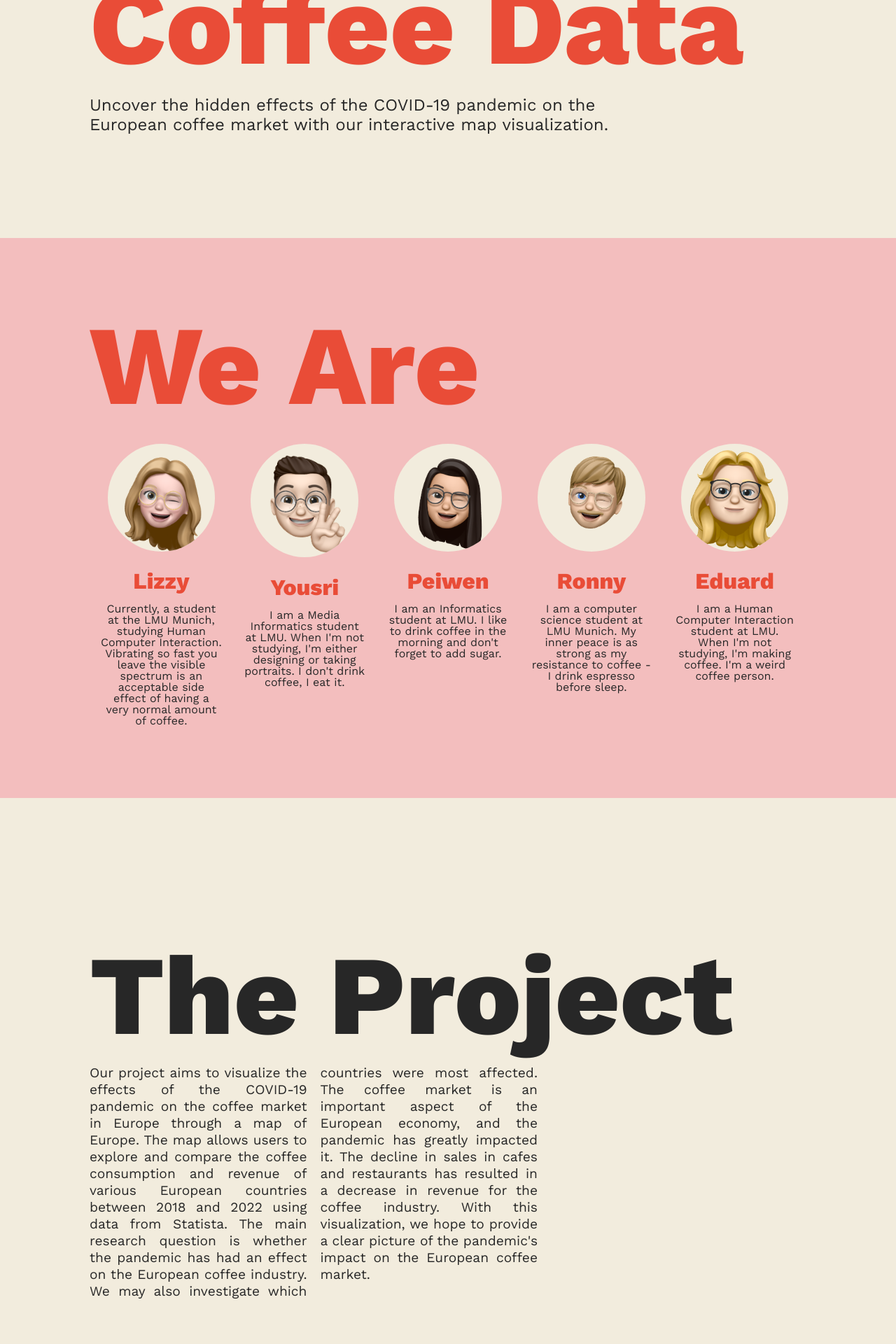
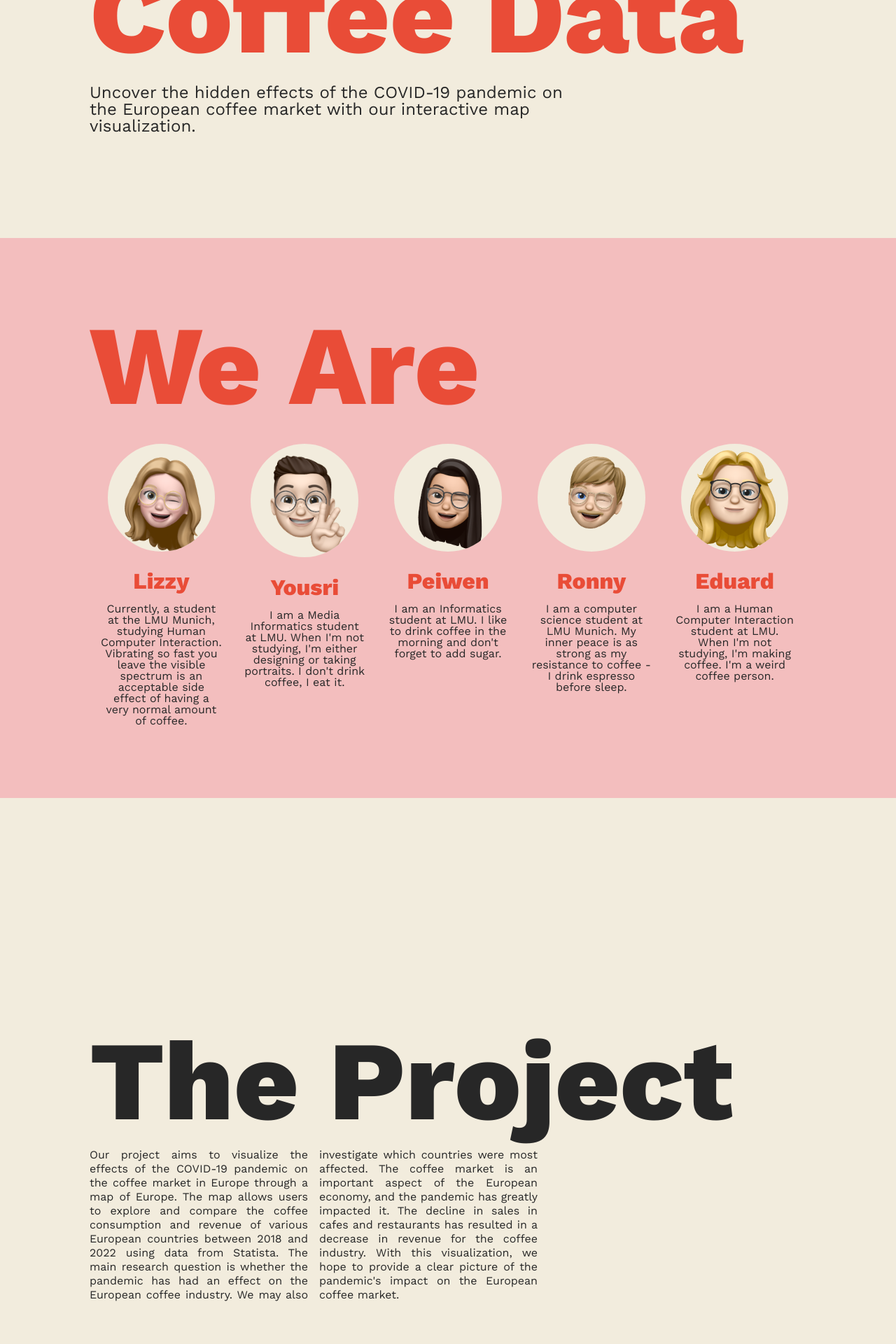
Before and after one commit to EduardvonBriesen/coffeenators, a React (Create React App) app: page / in a window 1280 px wide. Shown: the part 460-2380 px from the top of the page at 70% size. Built offline with nearby package versions, Linux system fonts and the light colour scheme; no server answers.

Commit message:
minor changes

```diff
--- a/src/components/map/Map.tsx
+++ b/src/components/map/Map.tsx
@@ -26,7 +26,9 @@ export default function Map() {
   const [filteredData, setFilteredData] = useState<any[]>([]);
 
   const regionNamesInGerman = new Intl.DisplayNames(["de"], { type: "region" }); // needed cause the data is german
-  const regionNamesInEnglish = new Intl.DisplayNames(["en"], { type: "region" });
+  const regionNamesInEnglish = new Intl.DisplayNames(["en"], {
+    type: "region",
+  });
 
   useEffect(() => {
     const filteredData = coffeeData.filter(
@@ -50,9 +52,11 @@ export default function Map() {
     // for each geoJSON coordinate, compute and pass in the equivalent svg path
     const countries = mapData.data.features.map((data: any) => {
       const region_name = regionNamesInGerman.of(data.properties.ISO2) || "";
-      const region_name_en = regionNamesInEnglish.of(data.properties.ISO2) || "";
+      const region_name_en =
+        regionNamesInEnglish.of(data.properties.ISO2) || "";
       const region_values = filteredData.find((d) => d.Region === region_name);
-      const region_value = region_values ? region_values[year + ""] + "" : "0";
+      if (!region_values) return null;
+      const region_value = region_values[year + ""] + "";
 
       return (
         <Region
--- a/src/components/map/Region.tsx
+++ b/src/components/map/Region.tsx
@@ -7,7 +7,7 @@ const RegionContainer = styled("path")<{ fill: string }>`
   stroke: ${(props) => props.theme.colors.background.main};
   stroke-width: 1px;
   fill: ${(props) => props.fill};
-  transition: fill 0.2s ease-in-out;
+  transition: fill 0.8s ease-in-out;
   &:hover {
     cursor: pointer;
     fill: ${(props) => props.theme.colors.primary};
--- a/src/pages/About.tsx
+++ b/src/pages/About.tsx
@@ -23,8 +23,8 @@ const Text = styled.p`
   text-align: justify;
   max-width: 50vw;
   font-weight: 400;
-  font-size: 1.2rem;
-  line-height: 1.5rem;
+  font-size: 2vh;
+  line-height: 2.5vh;
 `;
 
 function About() {
--- a/src/pages/Home.tsx
+++ b/src/pages/Home.tsx
@@ -24,10 +24,10 @@ const Accent = styled.span`
 `;
 
 const SubHeadline = styled.h2`
-  max-width: 750px;
+  max-width: 70%;
   font-weight: 400;
-  font-size: 24px;
-  line-height: 28px;
+  font-size: 3vh;
+  line-height: 3vh;
 `;
 
 function Home() {
```
